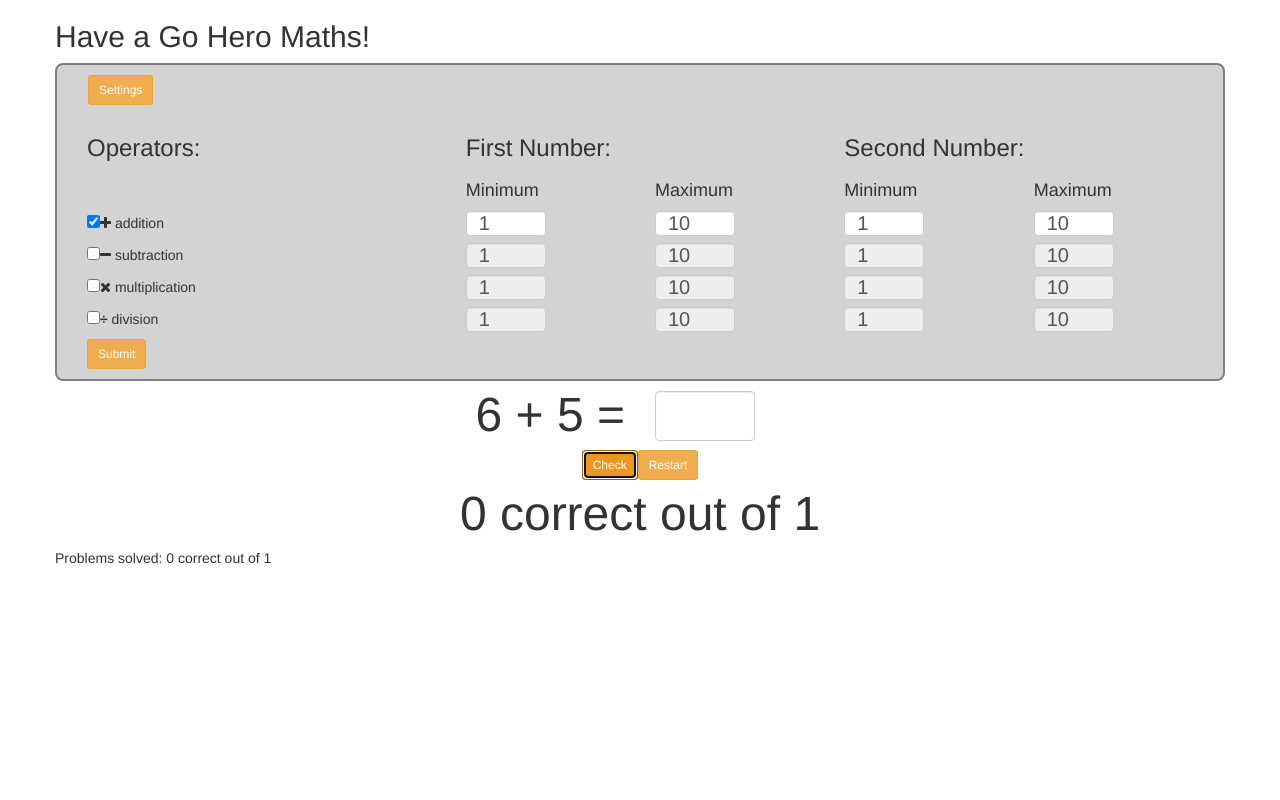
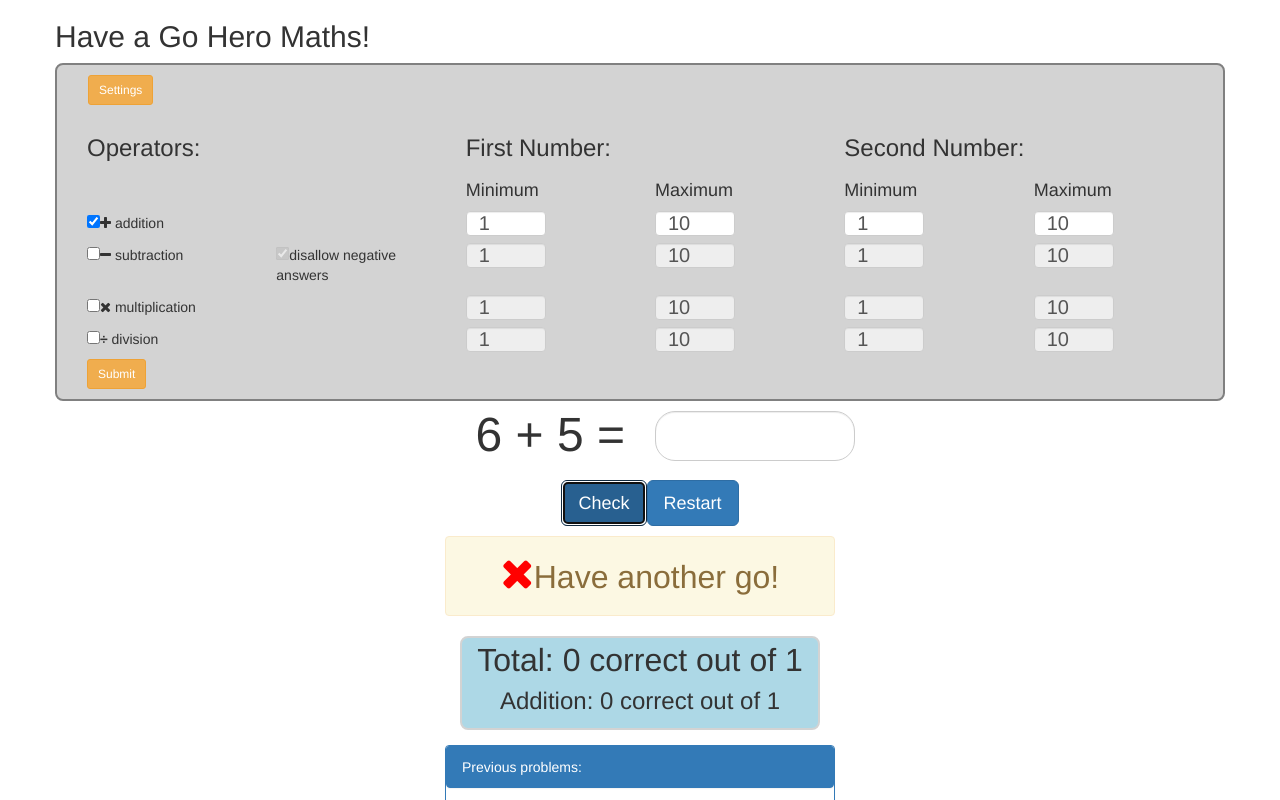
Before and after one commit to shanegibney/angular-basic-maths-app, an Angular app: page / in a window 1280 px wide. Both pictures are taken after a click on the button "Check". Shown: the top 800 px of the page. Built offline with nearby package versions, Linux system fonts and the light colour scheme.

Commit message:
added restart button

```diff
--- a/src/app/app.component.css
+++ b/src/app/app.component.css
@@ -44,6 +44,13 @@ input[type="text"]
 }
 
 .settings {
-  background: grey;
+  border-radius: 8px;
+  background: lightgrey;
   border: 2px solid grey;
 }
+
+.totals {
+  border-radius: 8px;
+  background: lightblue;
+  border: 2px solid lightgrey;
+}
--- a/src/app/app.component.html
+++ b/src/app/app.component.html
@@ -60,8 +60,11 @@
             </div>
 
             <div class="row">
-              <div class="col-md-4">
+              <div class="col-md-2">
                 <p><input [(ngModel)]="subtraction" type="checkbox" /> <i class="fa fa-minus"></i> subtraction</p>
+              </div>
+              <div class="col-md-2">
+                <p><input [(ngModel)]="negativeanswers" type="checkbox" [disabled]="!subtraction" />disallow negative answers</p>
               </div>
               <div class="col-md-2 ">
                 <input class="form-control " type="number" style="width:80px; height:25px; font-size:20px;" [value]="submin1" (input)="submin1 = $event.target.value" [disabled]="!subtraction" />
@@ -130,59 +133,101 @@
       <span class="question"><font size="10">{{ num1 }} {{ op }} {{ num2 }} = </font></span>
     </div>
     <div class="col-md-6" style="vertical-align:center;">
-      <input class="form-control form-rounded" type="number" style="width:100px; height:50px; font-size:40px; margin-top: 10px;" [value]="answer" (input)="answer = $event.target.value" />
+      <input class="form-control form-rounded" type="number" style="width:200px; height:50px; font-size:40px; margin-top: 10px;" [value]="answer" (input)="answer = $event.target.value" />
     </div>
   </div>
 
   <div class="row">
-    <div class="col-md-12" style="text-align:center;">
-      <button (click)="check()" class="btn btn-warning btn-sm">Check</button>
-      <button (click)="restart()" class="btn btn-warning btn-sm">Restart</button>
-    </div>
-  </div>
-
-  <!-- <div class="row" *ngIf="total>0">
-    <div class="col-md-12" *ngIf="result===false" style="text-align:center;" class="alert alert-warning"><i class="fa wrong fa-times fa-3x" aria-hidden="true"></i>
-      <font size="6">Have another go!</font>
-    </div>
-  </div>
-
-  <div class="row">
-    <div class="col-md-12" *ngIf="result===true" style="text-align:center;" class="alert alert-warning"><i class="fa correct fa-check fa-3x" aria-hidden="true"></i> Well done!</div>
-  </div> -->
-
-  <div class="row">
-    <div *ngIf="total!=0" style="text-align:center;" class="question">
-      <font size="10">{{ score }} correct out of {{ total }}</font>
-      <!-- <p>Checked value is {{ operation }}</p> -->
+    <div class="col-md-12" style="text-align:center; margin: 10px;">
+      <button (click)="check()" class="btn btn-primary btn-lg">Check</button>
+      <button (click)="restart()" class="btn btn-primary btn-lg">Restart</button>
     </div>
   </div>
 
   <div class="row" *ngIf="total>0">
-    <p>Problems solved: {{ score }} correct out of {{ total }}</p>
-    <p *ngIf="addscore>0">Addition problems correct: {{ addscore }} out of {{ addtotal }}</p>
-    <p *ngIf="subscore>0">Subtraction problems correct: {{ subscore }} out of {{ subtotal }}</p>
-    <p *ngIf="multscore>0">Multiplication problems correct: {{ multscore }} out of {{ multtotal }}</p>
-    <p *ngIf="divscore>0">Division problems correct: {{ divscore }} out of {{ divtotal }}</p>
+    <div class="col-md-4">
+    </div>
+    <div class="col-md-4 alert alert-warning" *ngIf="result===false" style="text-align:center;"><i class="fa wrong fa-times fa-3x" aria-hidden="true"></i>
+      <font size="6">Have another go!</font>
+    </div>
+    <div class="col-md-4">
+    </div>
   </div>
 
+  <div class="row" *ngIf="result===true">
+    <div class="col-md-4">
+    </div>
+    <div class="col-md-4 alert alert-warning" style="text-align:center;"><i class="fa correct fa-check fa-3x" aria-hidden="true"></i> Well done!
+    </div>
+    <div class="col-md-4">
+    </div>
+  </div>
 
-  <!-- <div class="row panel panel-primary">
+  <!-- <div class="row" [ngClass]="{'settings': show }"> -->
+  <div class="row">
+    <div class="col-md-4">
+    </div>
+    <div class="col-md-4">
+      <div *ngIf="total!=0" style="text-align:center;" class="question totals">
+        <font size="6">Total: {{ score }} correct out of {{ total }}</font>
+        <p *ngIf="addtotal>0">
+          <font size="5">Addition: {{ addscore }} correct out of {{ addtotal }}</font>
+        </p>
+        <p *ngIf="subtotal>0">
+          <font size="5">Subtraction: {{ subscore }} correct out of {{ subtotal }}</font>
+        </p>
+        <p *ngIf="multtotal>0">
+          <font size="5">Multiplication: {{ multscore }} correct out of {{ multtotal }}</font>
+        </p>
+        <p *ngIf="divtotal>0">
+          <font size="5">Division: {{ divscore }} correct out of {{ divtotal }}</font>
+        </p>
+      </div>
+    </div>
+    <div class="col-md-4">
+    </div>
+  </div>
+
+  <div class="row" style="margin-top: 15px;">
+    <div class="col-md-4">
+    </div>
+    <div class="col-md-4">
+      <div class="row panel panel-primary" *ngIf="total>0">
+        <div class="panel panel-heading">
+          Previous problems:
+        </div>
+        <div class="panel panel-body">
+          <div *ngFor="let item of problems; let i = index" class="row">
+            <div class="col-md-4" style="text-align:right;">
+              {{i+1}}.
+            </div>
+            <div class="col-md-4">
+              <p style="text-align:center;">
+                {{item.num1}} {{item.op}} {{item.num2}} = {{item.answer}}
+                <span *ngIf="item.result===true"><i class="fa correct fa-check" aria-hidden="true"></i></span>
+                <span *ngIf="item.result===false"><i class="fa wrong fa-times" aria-hidden="true"></i></span>
+              </p>
+            </div>
+            <div class="col-md-4">
+            </div>
+          </div>
+        </div>
+      </div>
+    </div>
+    <div class="col-md-4">
+    </div>
+  </div>
+
+  <div class="row panel panel-primary">
     <div class=" col-md-12 panel panel-heading">
       <h3>To do:</h3>
     </div>
     <div class="col-md-12 panel panel-body">
       <ol>
-        <li><del>Correct scoring of first attempt</del></li>
-        <li>Create status by operator to be displayed on left. Keep score for each operator</li>
-        <li>Some way to input range for each operator</li>
-        <li><del>For substraction disallow problems with negative answers</del></li>
-        <li>For division only allow problems without decimal answers</li>
-        <li>Enlarge problem and submit and restart buttons.</li>
+        <li>Think about layout of page and data</li>
         <li>Create pdf of stats at any time</li>
         <li>Email stats to several email addresses</li>
-        <li>Correct behaviour when no operators are selected</li>
       </ol>
     </div>
-  </div> -->
+  </div>
 </div>
--- a/src/app/app.component.ts
+++ b/src/app/app.component.ts
@@ -4,23 +4,11 @@ import { FormsModule } from '@angular/forms';
 @Component({
   selector: 'app-root',
   templateUrl: './app.component.html',
-  // template: `<div class="container">....</div>`,
-  // styleUrls: ['./app.component.css']
-  styles: [
-  `
-  .settings {
-    border-radius: 8px;
-    background: lightgrey;
-    border: 2px solid grey;
-  }
-  `
-  ]
+  styleUrls: ['./app.component.css']
 })
 export class AppComponent {
-  increment: number = 0;
   num1: number = 1;
   num2: number = 10;
-  num : number;
   result: boolean = null;
   addmin1: number = 1;
   addmax1: number = 10;
@@ -50,20 +38,17 @@ export class AppComponent {
   divscore: number = 0;
   total: number = 0;
   operation: boolean[];
+  problems: { num1: number, op: string, num2: number, answer: number, result: boolean}[] = [];
   show: boolean = true;
   addition: boolean = true;
   subtraction: boolean = false;
   multiplication: boolean = false;
   division: boolean = false;
   op: string;
+  negativeanswers: boolean = true;
 
   constructor() {
     this.makeadd();
-    this.test();
-  }
-
-  test(){
-    console.log("one");
   }
 
   makeadd(){
@@ -72,75 +57,71 @@ export class AppComponent {
       alert("At least one operator must be chosen. Setting addition to on.");
     }
 
-    console.log("makeadd()" + ": this.addition = " + this.addition);
     if(this.addition){
       this.additionproblem();
-      console.log("@makeadd: num1 = " + this.num1 + " num2 = " + this.num2 + ", op = " + this.op);
     } else {
       this.makesub();
     }
   }
 
   makesub(){
-    console.log("makesub(): " + ": this.subtraction = " + this.subtraction);
     if(this.subtraction){
       this.subtractionproblem();
-      console.log("should stop here");
-      console.log("@makesub: num1 = " + this.num1 + " num2 = " + this.num2 + ", op = " + this.op);
     } else {
-      console.log("here!");
       this.makemult();
     }
   }
 
   makemult(){
-    console.log("makemult()" + ": this.multiplication = " + this.multiplication);
     if(this.multiplication){
       this.multiplicationproblem();
-      console.log("@makediv: num1 = " + this.num1 + " num2 = " + this.num2 + ", op = " + this.op);
     } else {
       this.makediv();
     }
   }
 
    makediv(){
-     console.log("makediv()" + ": this.division = " + this.division);
     if(this.division){
       this.divisionproblem();
-      console.log("@makemult: num1 = " + this.num1 + " num2 = " + this.num2 + ", op = " + this.op);
     } else {
       this.makeadd();
     }
   }
 
 additionproblem(){
- this.result = false;
    this.op = "+";
    this.num1 = this.generate(this.addmin1, this.addmax1);
    this.num2 = this.generate(this.addmin2, this.addmax2);
- console.log("additionproblem(): this.num1 = " + this.num1 + ", this.num2 = " + this.num2 + ", op = " + this.op);
 }
 
 subtractionproblem(){
-this.result = false;
   this.op = "-";
   this.num1 = this.generate(this.submin1, this.submax1);
   this.num2 = this.generate(this.submin2, this.submax2);
-console.log("subtractionproblem(): this.num1 = " + this.num1 + ", this.num2 = " + this.num2 + ", op = " + this.op);
+
+  // disallow negative answers if checked
+  if(this.negativeanswers){
+    if(this.num1 < this.num2){
+      this.subtractionproblem();
+    }
+  }
+
 }
 
 multiplicationproblem(){
 this.op = "*";
 this.num1 = this.generate(this.multmin1, this.multmax1);
 this.num2 = this.generate(this.multmin2, this.multmax2);
-console.log("multiplicationproblem(): this.num1 = " + this.num1 + ", this.num2 = " + this.num2 + ", op = " + this.op);
 }
 
 divisionproblem(){
 this.op = "/";
 this.num1 = this.generate(this.divmin1, this.divmax1);
 this.num2 = this.generate(this.divmin2, this.divmax2);
-console.log("divisionproblem(): this.num1 = " + this.num1 + ", this.num2 = " + this.num2 + ", op = " + this.op);
+console.log("this.num1 = " + this.num1 + ", this.num2 = " + this.num2 + ", modulus: num1/num2 = " + this.num1%this.num2);
+if(this.num1%this.num2!=0){
+  this.divisionproblem();
+}
 }
 
 generate(min,max){
@@ -150,8 +131,10 @@ generate(min,max){
 }
 
 check(){
+  if(this.answer==null){
+    alert("You did not submit an answer. This will be marked as incorrect.");
+  }
   if(this.op == "/"){
-    console.log("check(/): this.num1 = " +  this.num1 + ", this.num2 = " + this.num2 + ", op = " + this.op);
     if(this.answer == this.num1 / this.num2){
       this.result = true;
       this.score++;
@@ -159,6 +142,7 @@ check(){
     } else {
       this.result = false;
     }
+    this.problems.push({num1: this.num1, op: this.op, num2: this.num2, answer: this.answer, result: this.result});
     this.answer = null;
     this.divtotal++;
     this.total++;
@@ -167,7 +151,6 @@ check(){
   }
 
   if(this.op == "*"){
-    console.log("check(*): this.num1 = " +  this.num1 + ", this.num2 = " + this.num2 + ", op = " + this.op);
     if(this.answer == this.num1 * this.num2){
       this.result = true;
       this.score++;
@@ -175,6 +158,7 @@ check(){
     } else {
       this.result = false;
     }
+    this.problems.push({num1: this.num1, op: this.op, num2: this.num2, answer: this.answer, result: this.result});
     this.answer = null;
     this.multtotal++;
     this.total++;
@@ -183,43 +167,81 @@ check(){
   }
 
   if(this.op == "-"){
-    console.log("check(-): this.num1 = " +  this.num1 + ", this.num2 = " + this.num2 + ", op = " + this.op);
     if(this.answer == this.num1 - this.num2){
       this.result = true;
-      console.log("minus this.result = " + this.result);
       this.score++;
       this.subscore++;
     } else {
       this.result = false;
     }
+    this.problems.push({num1: this.num1, op: this.op, num2: this.num2, answer: this.answer, result: this.result});
     this.answer = null;
     this.subtotal++;
     this.total++;
-    console.log("there!");
     this.makemult();
     return;
   }
 
   if(this.op == "+"){
-    console.log("check(+): this.num1 = " +  this.num1 + ", this.num2 = " + this.num2 + ", op = " + this.op);
     if(this.answer == this.num1 + this.num2){
       this.result = true;
-      console.log("minus this.result = " + this.result);
       this.score++;
       this.addscore++;
     } else {
       this.result = false;
     }
+    this.problems.push({num1: this.num1, op: this.op, num2: this.num2, answer: this.answer, result: this.result});
     this.answer = null;
     this.addtotal++;
     this.total++;
     this.makesub();
     return;
   }
-  console.log("Do I get called?");
  }
 
   toggle(){
     this.show =! this.show;
   }
+
+  restart(){
+    // num1: number = 1;
+    // num2: number = 10;
+    this.result = null;
+    // addmin1: number = 1;
+    // addmax1: number = 10;
+    // addmin2: number = 1;
+    // addmax2: number = 10;
+    // submin1: number = 1;
+    // submax1: number = 10;
+    // submin2: number = 1;
+    // submax2: number = 10;
+    // multmin1: number = 1;
+    // multmax1: number = 10;
+    // multmin2: number = 1;
+    // multmax2: number = 10;
+    // divmin1: number = 1;
+    // divmax1: number = 10;
+    // divmin2: number = 1;
+    // divmax2: number = 10;
+    this.addtotal = 0;
+    this.subtotal = 0;
+    this.multtotal = 0;
+    this.divtotal = 0;
+    // answer: number;
+    this.score = 0;
+    this.addscore = 0;
+    this.subscore = 0;
+    this.multscore = 0;
+    this.divscore = 0;
+    this.total = 0;
+    // operation: boolean[];
+    this.problems = [];
+    // show: boolean = true;
+    this.addition = true;
+    this.subtraction = false;
+    this.multiplication = false;
+    this.division = false;
+    // op: string;
+    this.negativeanswers = true;
   }
+}
```
Lines whose indentation alone changed are shown as unchanged.
